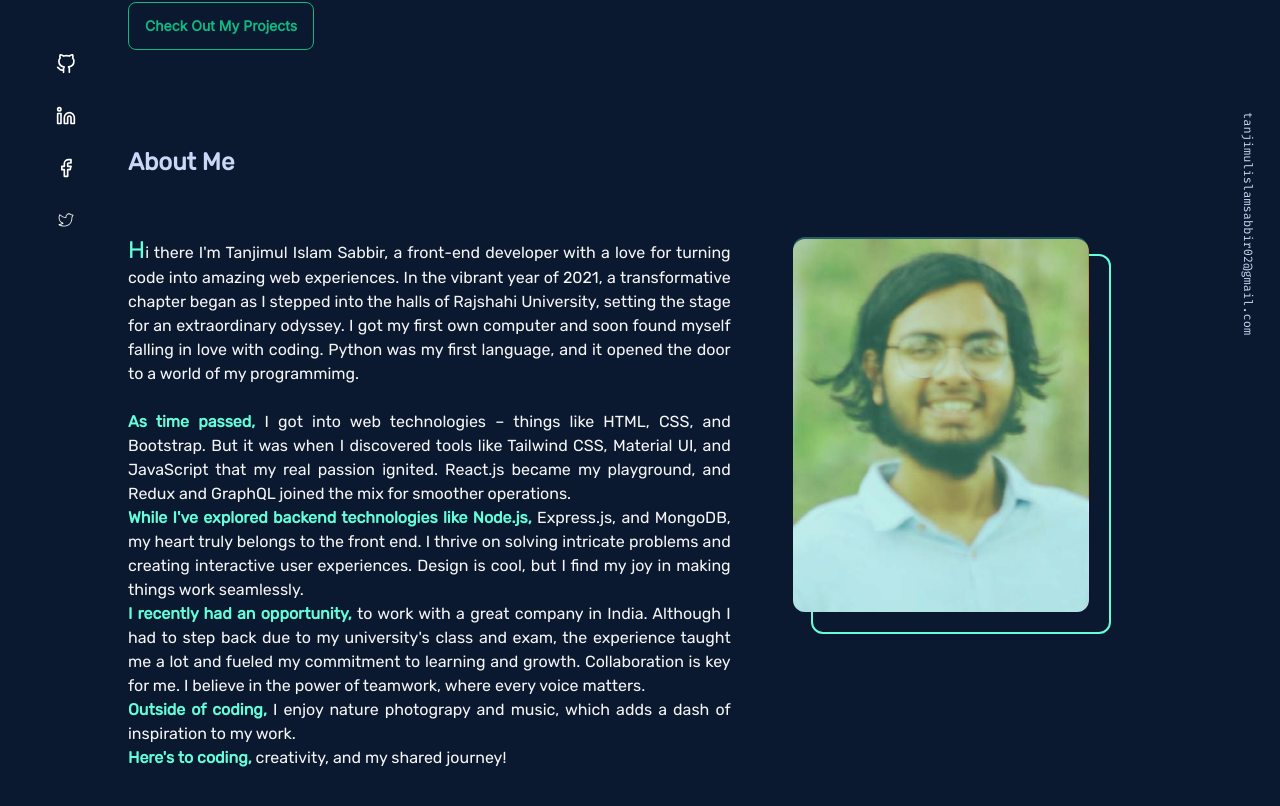
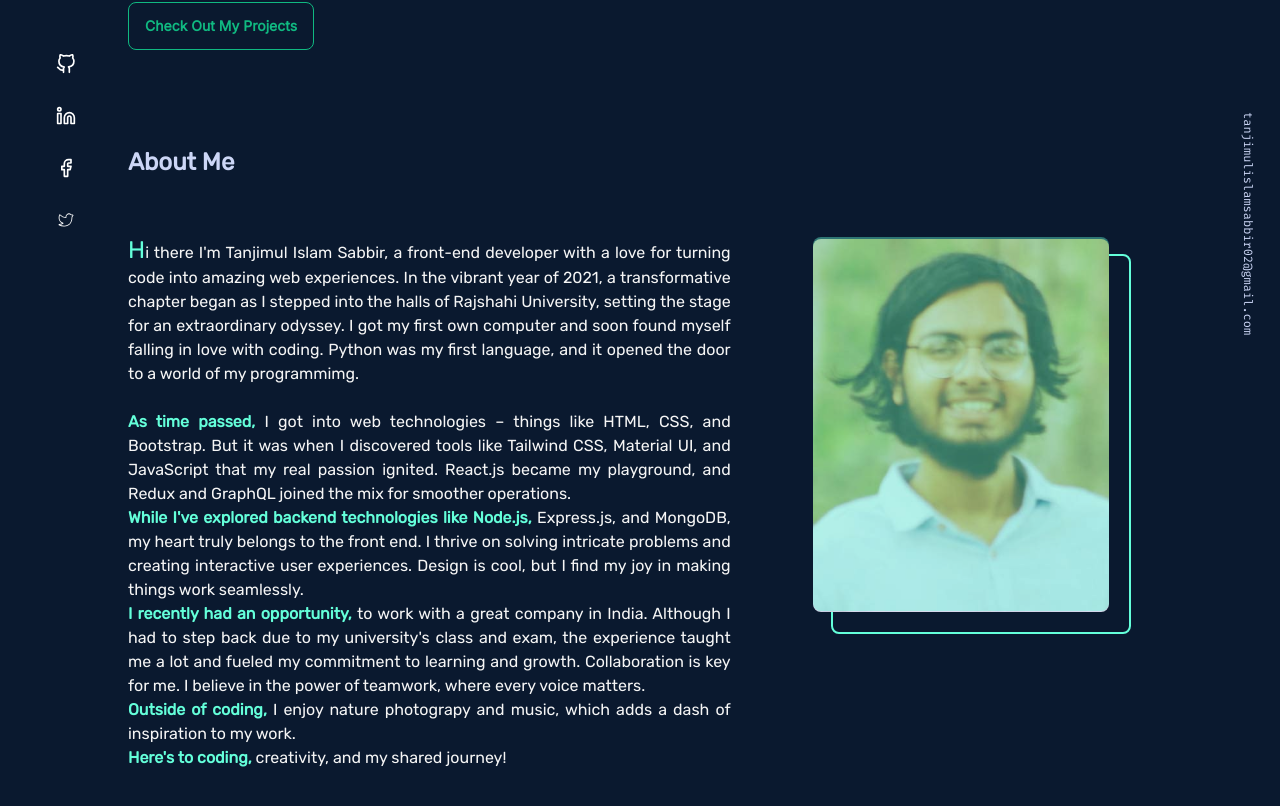
Before and after one commit to TanjimulSabbir/my-portfolio, a React (Vite) app: page / in a window 1280 px wide. Shown: the part 442-1248 px from the top of the page. Built offline with nearby package versions, Linux system fonts and the light colour scheme; a web font is replaced by a local one.

Commit message:
about-page-image-translate

```diff
--- a/src/Components/Pages/About/About.jsx
+++ b/src/Components/Pages/About/About.jsx
@@ -3,7 +3,7 @@ const About = () => {
     return (
         <div id='about' className='rubik py-24'>
             <h1 className='TitleText font-bold text-[#ccd6f6] mb-14'>About Me</h1>
-            <div className="flex items-start gap-20">
+            <div className="md:flex items-start gap-20">
                 <div className="flex-1">
                     <div className='text-justify'>
                         <p>
@@ -29,13 +29,15 @@ const About = () => {
                         <p> <strong className='text-custom-highLightTextColor'>Here's to coding, </strong>  creativity, and my shared journey!</p>
                     </div>
                 </div>
-                <div className="w-1/3 item-center justify-center mt-5">
-                    <div className="w-[300px] h-[380px] flex items-center justify-center border-2 border-custom-highLightTextColor rounded-xl relative">
-                        <img className="rounded-xl absolute bottom-5 right-5"
-                            src={TanjimulSabbir}
-                            alt="TanjimulSabbir"
-                        />
-                         <div className="w-[295px] h-[375px] absolute mb-10 mr-10  rounded-xl bg-custom-afterHoverTextColor transition-opacity duration-700 opacity-30 "></div>
+                <div className="md:w-1/3 flex items-center justify-center mt-20 md:mt-5 group">
+                    <div className="w-[300px] h-[380px] flex items-center justify-center border-2 border-custom-highLightTextColor rounded-lg relative transition duration-700 transform group-hover:translate-y-4 group-hover:translate-x-4">
+
+                            <img className="rounded-lg absolute bottom-5 right-5 transition duration-700 transform group-hover:-translate-y-4 group-hover:-translate-x-4"
+                                src={TanjimulSabbir}
+                                alt="TanjimulSabbir"
+                            />
+                            <div className="w-[296px] h-[374px] absolute mb-10 mr-10 rounded-lg bg-custom-afterHoverTextColor transition-opacity duration-700 opacity-40 hover:opacity-0"></div>
+
                     </div>
                 </div>
             </div>
```
